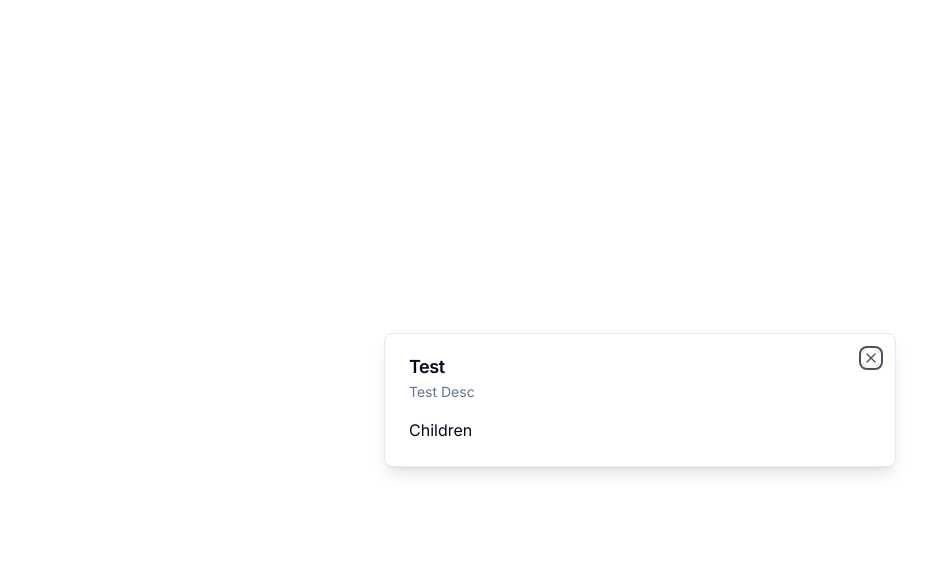
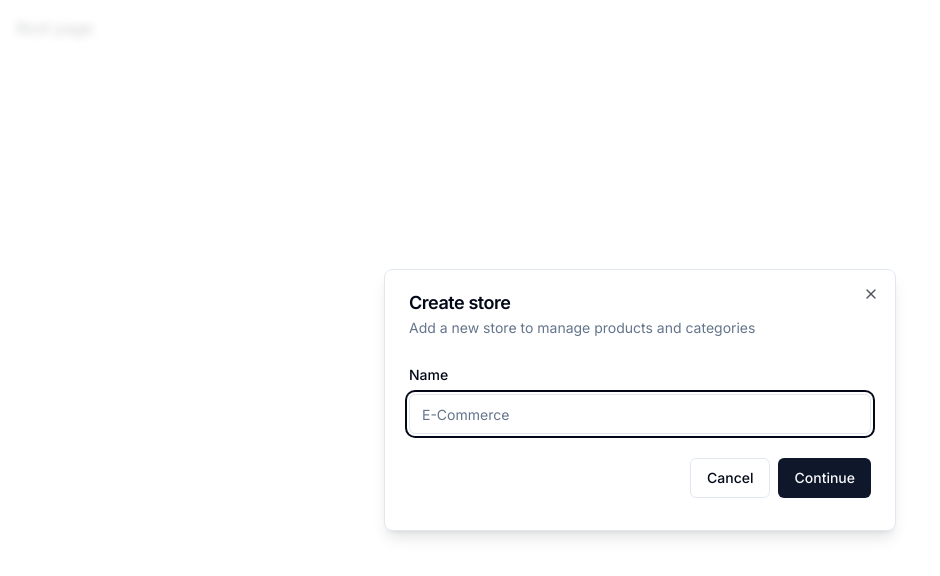
Before and after one commit to clutchdeveloper/next-comm-admin, a Next.js app: page / in a window 1280 px wide. Shown: the top 576 px of the page, without its empty margins (0-940 px from the left). Built offline with nearby package versions, Linux system fonts and the light colour scheme.

Commit message:
zod validation

```diff
--- a/app/(root)/page.tsx
+++ b/app/(root)/page.tsx
@@ -1,13 +1,24 @@
 "use client";
 
-import { Modal } from "@/components/ui/modal";
+
+import { useStoreModal } from "@/hooks/use-store-modal";
+import { useEffect } from "react";
+
 
 const SetupPage = () => {
+  const onOpen = useStoreModal((state) => state.onOpen)
+
+  const isOpen = useStoreModal((state) => state.isOpen);
+
+  useEffect(() => {
+    if (!isOpen) {
+      onOpen()
+    }
+  }, [isOpen, onOpen])
+
   return (
-    <div className="p-4" suppressHydrationWarning={true}>
-      <Modal title="Test" description="Test Desc" isOpen onClose={() => {}}>
-        Children
-      </Modal>
+    <div className="p-4">
+      Root page
     </div>
   );
 };
--- a/app/layout.tsx
+++ b/app/layout.tsx
@@ -2,6 +2,8 @@
 import type { Metadata } from 'next'
 import { Inter } from 'next/font/google'
 import { ClerkProvider } from "@clerk/nextjs";
+import ModalProvider from '@/providers/modal-provider';
+
 
 const inter = Inter({ subsets: ['latin'] })
 
@@ -18,7 +20,10 @@
   return (
     <ClerkProvider>
       <html lang="en">
-        <body className={inter.className}>{children}</body>
+        <body className={inter.className}>
+          <ModalProvider />
+          {children}
+        </body>
       </html>
     </ClerkProvider>
   );
--- a/components/modals/store-modal.tsx
+++ b/components/modals/store-modal.tsx
@@ -1,13 +1,61 @@
 "use client";
 
+import * as z from "zod";
+import { useForm } from "react-hook-form";
+import { zodResolver } from "@hookform/resolvers/zod";
+
 import { useStoreModal } from "@/hooks/use-store-modal";
-import { Modal } from "../ui/modal";
+import { Modal } from "@/components/ui/modal";
+import { Form, FormControl, FormField, FormItem, FormLabel, FormMessage } from "@/components/ui/form";
+import { Input } from "@/components/ui/input";
+import { Button } from "@/components/ui/button";
+
+const formSchema = z.object({
+  name: z.string().min(1),
+});
 
 export const StoreModal = () => {
   const storeModal = useStoreModal();
+
+  const form = useForm<z.infer<typeof formSchema>>({
+    resolver: zodResolver(formSchema),
+    defaultValues: {
+      name: "",
+    },
+  });
+
+  const onSubmit = async (values: z.infer<typeof formSchema>) => {
+    //create store
+    console.log(values);
+  };
   return (
-      <Modal title="Create store" description="Add a new store to manage products and categories" isOpen={storeModal.isOpen} onClose={storeModal.onClose}>
-        future Create Store form
-      </Modal>
+    <Modal title="Create store" description="Add a new store to manage products and categories" isOpen={storeModal.isOpen} onClose={storeModal.onClose}>
+      <div className="space-y-4 py-2 pb-2">
+        <Form {...form}>
+          <form onSubmit={form.handleSubmit(onSubmit)}>
+            <FormField
+              control={form.control}
+              name="name"
+              render={({ field }) => (
+                <FormItem>
+                  <FormLabel>Name</FormLabel>
+
+                  <FormControl>
+                    <Input placeholder="E-Commerce" {...field} />
+                  </FormControl>
+                  <FormMessage />
+                </FormItem>
+              )}
+            />
+            <div className="pt-6 space-x-2 flex items-center justify-end w-full">
+              <Button
+                variant="outline"
+                onClick={storeModal.onClose}>Cancel</Button>
+               <Button type="submit">Continue</Button>
+            </div>
+          </form>
+        </Form>
+      </div>
+    </Modal>
   );
 };
--- /dev/null
+++ b/components/ui/form.tsx
@@ -0,0 +1,176 @@
+import * as React from "react"
+import * as LabelPrimitive from "@radix-ui/react-label"
+import { Slot } from "@radix-ui/react-slot"
+import {
+  Controller,
+  ControllerProps,
+  FieldPath,
+  FieldValues,
+  FormProvider,
+  useFormContext,
+} from "react-hook-form"
+
+import { cn } from "@/lib/utils"
+import { Label } from "@/components/ui/label"
+
+const Form = FormProvider
+
+type FormFieldContextValue<
+  TFieldValues extends FieldValues = FieldValues,
+  TName extends FieldPath<TFieldValues> = FieldPath<TFieldValues>
+> = {
+  name: TName
+}
+
+const FormFieldContext = React.createContext<FormFieldContextValue>(
+  {} as FormFieldContextValue
+)
+
+const FormField = <
+  TFieldValues extends FieldValues = FieldValues,
+  TName extends FieldPath<TFieldValues> = FieldPath<TFieldValues>
+>({
+  ...props
+}: ControllerProps<TFieldValues, TName>) => {
+  return (
+    <FormFieldContext.Provider value={{ name: props.name }}>
+      <Controller {...props} />
+    </FormFieldContext.Provider>
+  )
+}
+
+const useFormField = () => {
+  const fieldContext = React.useContext(FormFieldContext)
+  const itemContext = React.useContext(FormItemContext)
+  const { getFieldState, formState } = useFormContext()
+
+  const fieldState = getFieldState(fieldContext.name, formState)
+
+  if (!fieldContext) {
+    throw new Error("useFormField should be used within <FormField>")
+  }
+
+  const { id } = itemContext
+
+  return {
+    id,
+    name: fieldContext.name,
+    formItemId: `${id}-form-item`,
+    formDescriptionId: `${id}-form-item-description`,
+    formMessageId: `${id}-form-item-message`,
+    ...fieldState,
+  }
+}
+
+type FormItemContextValue = {
+  id: string
+}
+
+const FormItemContext = React.createContext<FormItemContextValue>(
+  {} as FormItemContextValue
+)
+
+const FormItem = React.forwardRef<
+  HTMLDivElement,
+  React.HTMLAttributes<HTMLDivElement>
+>(({ className, ...props }, ref) => {
+  const id = React.useId()
+
+  return (
+    <FormItemContext.Provider value={{ id }}>
+      <div ref={ref} className={cn("space-y-2", className)} {...props} />
+    </FormItemContext.Provider>
+  )
+})
+FormItem.displayName = "FormItem"
+
+const FormLabel = React.forwardRef<
+  React.ElementRef<typeof LabelPrimitive.Root>,
+  React.ComponentPropsWithoutRef<typeof LabelPrimitive.Root>
+>(({ className, ...props }, ref) => {
+  const { error, formItemId } = useFormField()
+
+  return (
+    <Label
+      ref={ref}
+      className={cn(error && "text-destructive", className)}
+      htmlFor={formItemId}
+      {...props}
+    />
+  )
+})
+FormLabel.displayName = "FormLabel"
+
+const FormControl = React.forwardRef<
+  React.ElementRef<typeof Slot>,
+  React.ComponentPropsWithoutRef<typeof Slot>
+>(({ ...props }, ref) => {
+  const { error, formItemId, formDescriptionId, formMessageId } = useFormField()
+
+  return (
+    <Slot
+      ref={ref}
+      id={formItemId}
+      aria-describedby={
+        !error
+          ? `${formDescriptionId}`
+          : `${formDescriptionId} ${formMessageId}`
+      }
+      aria-invalid={!!error}
+      {...props}
+    />
+  )
+})
+FormControl.displayName = "FormControl"
+
+const FormDescription = React.forwardRef<
+  HTMLParagraphElement,
+  React.HTMLAttributes<HTMLParagraphElement>
+>(({ className, ...props }, ref) => {
+  const { formDescriptionId } = useFormField()
+
+  return (
+    <p
+      ref={ref}
+      id={formDescriptionId}
+      className={cn("text-sm text-muted-foreground", className)}
+      {...props}
+    />
+  )
+})
+FormDescription.displayName = "FormDescription"
+
+const FormMessage = React.forwardRef<
+  HTMLParagraphElement,
+  React.HTMLAttributes<HTMLParagraphElement>
+>(({ className, children, ...props }, ref) => {
+  const { error, formMessageId } = useFormField()
+  const body = error ? String(error?.message) : children
+
+  if (!body) {
+    return null
+  }
+
+  return (
+    <p
+      ref={ref}
+      id={formMessageId}
+      className={cn("text-sm font-medium text-destructive", className)}
+      {...props}
+    >
+      {body}
+    </p>
+  )
+})
+FormMessage.displayName = "FormMessage"
+
+export {
+  useFormField,
+  Form,
+  FormItem,
+  FormLabel,
+  FormControl,
+  FormDescription,
+  FormMessage,
+  FormField,
+}
--- /dev/null
+++ b/components/ui/input.tsx
@@ -0,0 +1,25 @@
+import * as React from "react"
+
+import { cn } from "@/lib/utils"
+
+export interface InputProps
+  extends React.InputHTMLAttributes<HTMLInputElement> {}
+
+const Input = React.forwardRef<HTMLInputElement, InputProps>(
+  ({ className, type, ...props }, ref) => {
+    return (
+      <input
+        type={type}
+        className={cn(
+          "flex h-10 w-full rounded-md border border-input bg-background px-3 py-2 text-sm ring-offset-background file:border-0 file:bg-transparent file:text-sm file:font-medium placeholder:text-muted-foreground focus-visible:outline-none focus-visible:ring-2 focus-visible:ring-ring focus-visible:ring-offset-2 disabled:cursor-not-allowed disabled:opacity-50",
+          className
+        )}
+        ref={ref}
+        {...props}
+      />
+    )
+  }
+)
+Input.displayName = "Input"
+
+export { Input }
--- /dev/null
+++ b/components/ui/label.tsx
@@ -0,0 +1,26 @@
+"use client"
+
+import * as React from "react"
+import * as LabelPrimitive from "@radix-ui/react-label"
+import { cva, type VariantProps } from "class-variance-authority"
+
+import { cn } from "@/lib/utils"
+
+const labelVariants = cva(
+  "text-sm font-medium leading-none peer-disabled:cursor-not-allowed peer-disabled:opacity-70"
+)
+
+const Label = React.forwardRef<
+  React.ElementRef<typeof LabelPrimitive.Root>,
+  React.ComponentPropsWithoutRef<typeof LabelPrimitive.Root> &
+    VariantProps<typeof labelVariants>
+>(({ className, ...props }, ref) => (
+  <LabelPrimitive.Root
+    ref={ref}
+    className={cn(labelVariants(), className)}
+    {...props}
+  />
+))
+Label.displayName = LabelPrimitive.Root.displayName
+
+export { Label }
--- a/package.json
+++ b/package.json
@@ -10,7 +10,9 @@
   },
   "dependencies": {
     "@clerk/nextjs": "^4.25.3",
+    "@hookform/resolvers": "^3.3.2",
     "@radix-ui/react-dialog": "^1.0.5",
+    "@radix-ui/react-label": "^2.0.2",
     "@radix-ui/react-slot": "^1.0.2",
     "class-variance-authority": "^0.7.0",
     "clsx": "^2.0.0",
@@ -18,8 +20,10 @@
     "next": "13.5.4",
     "react": "^18",
     "react-dom": "^18",
+    "react-hook-form": "^7.47.0",
     "tailwind-merge": "^1.14.0",
     "tailwindcss-animate": "^1.0.7",
+    "zod": "^3.22.4",
     "zustand": "^4.4.3"
   },
   "devDependencies": {
--- a/providers/modal-provider.tsx
+++ b/providers/modal-provider.tsx
@@ -1,10 +1,25 @@
 "use client"
 
-import {useEffect, useState} from 'react'
 
-export default function ModalProvider() {
-    // const []
+import { useEffect, useState } from "react";
+
+import { StoreModal } from '@/components/modals/store-modal'
+
+const ModalProvider = () => {
+  const [isMounted, setIsMounted] = useState(false)
+
+  useEffect(() => {
+    setIsMounted(true)
+  }, [])
+
+  if (!isMounted) {
+    return null
+  }
   return (
-    <div>modal-provider</div>
+    <>
+    <StoreModal/>
+    </>
   )
 }
+
+export default ModalProvider;
```
Also changed, not shown: hooks/use-store-modal.tsx (+7 -7 lines), 1 other file (tests, documents, lock files or other folders).
